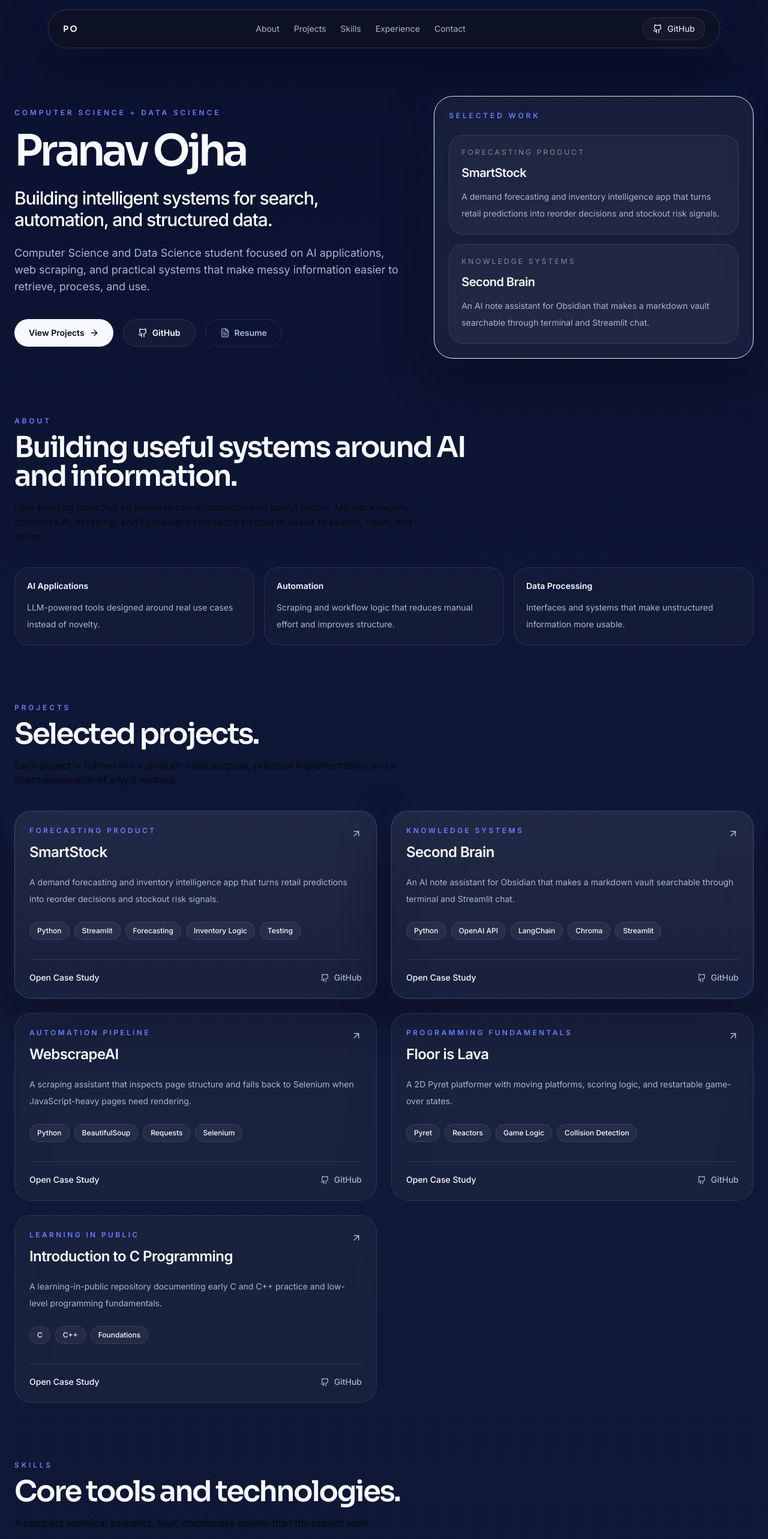
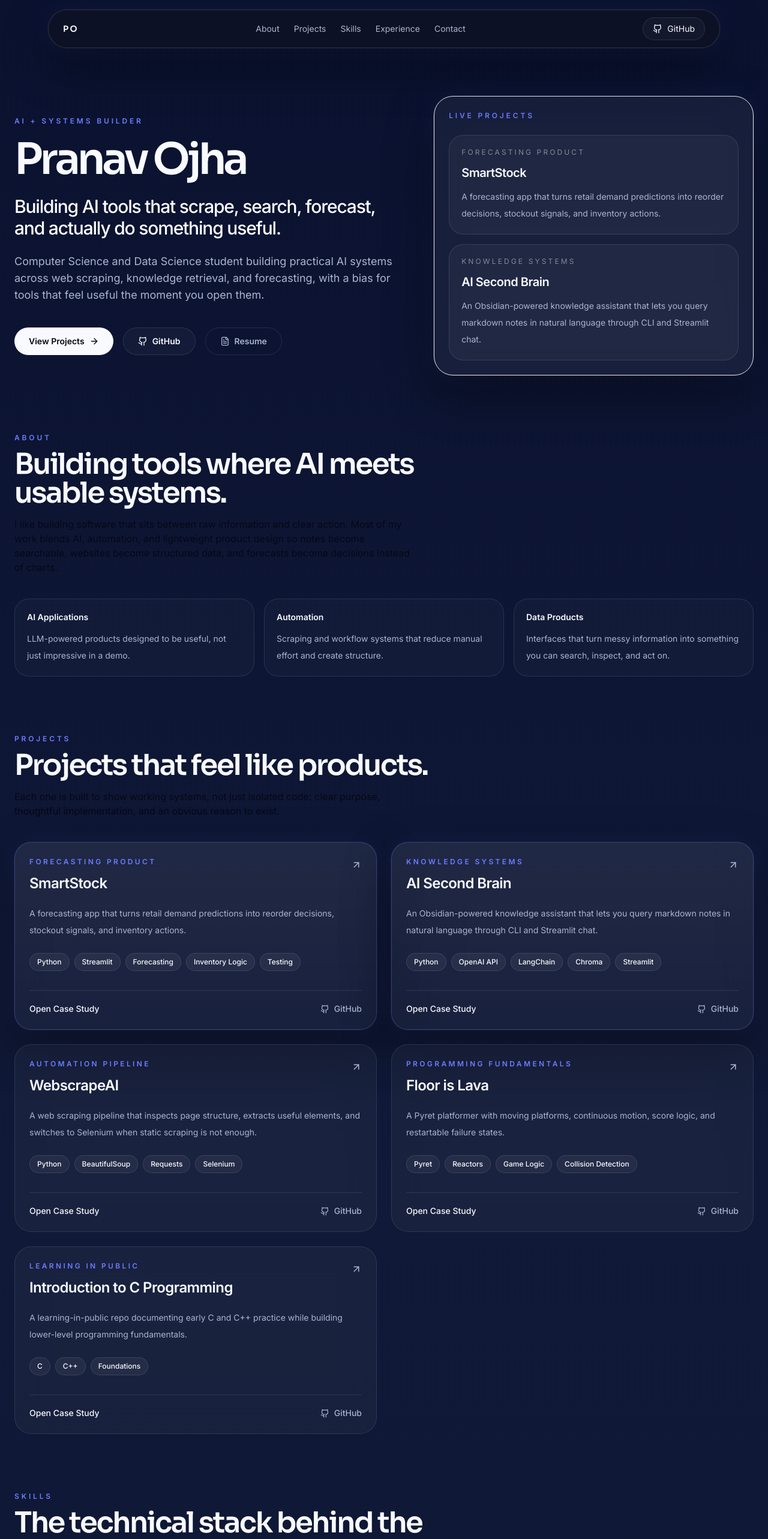
Before and after one commit to Pranavojhaa/project-portfolio, a React (Vite) app: page / in a window 1280 px wide. Shown: the top 2566 px of the page at 60% size. Built offline with nearby package versions, Linux system fonts and the light colour scheme.

Commit message:
Refresh resume and portfolio copy

```diff
--- a/src/App.jsx
+++ b/src/App.jsx
@@ -28,7 +28,7 @@ function App() {
           <Section
             id="about"
             eyebrow="About"
-            title="Building useful systems around AI and information."
+            title="Building tools where AI meets usable systems."
             description={about}
           >
             <motion.div
@@ -39,9 +39,9 @@ function App() {
               className="grid gap-4 md:grid-cols-3"
             >
               {[
-                ["AI Applications", "LLM-powered tools designed around real use cases instead of novelty."],
-                ["Automation", "Scraping and workflow logic that reduces manual effort and improves structure."],
-                ["Data Processing", "Interfaces and systems that make unstructured information more usable."],
+                ["AI Applications", "LLM-powered products designed to be useful, not just impressive in a demo."],
+                ["Automation", "Scraping and workflow systems that reduce manual effort and create structure."],
+                ["Data Products", "Interfaces that turn messy information into something you can search, inspect, and act on."],
               ].map(([title, copy]) => (
                 <div
                   key={title}
@@ -57,8 +57,8 @@ function App() {
           <Section
             id="projects"
             eyebrow="Projects"
-            title="Selected projects."
-            description="Each project is framed like a product: clear purpose, practical implementation, and a direct explanation of why it matters."
+            title="Projects that feel like products."
+            description="Each one is built to show working systems, not just isolated code: clear purpose, thoughtful implementation, and an obvious reason to exist."
           >
             <div className="grid gap-6 lg:grid-cols-2">
               {projects.map((project, index) => (
@@ -75,8 +75,8 @@ function App() {
           <Section
             id="skills"
             eyebrow="Skills"
-            title="Core tools and technologies."
-            description="A compact technical snapshot. Kept intentionally quieter than the project work."
+            title="The technical stack behind the work."
+            description="A compact snapshot of the languages, frameworks, tools, and concepts showing up across the projects."
           >
             <div className="grid gap-4 md:grid-cols-2">
               {skills.map((skill, index) => (
@@ -88,8 +88,8 @@ function App() {
           <Section
             id="experience"
             eyebrow="Experience"
-            title="Experience and leadership."
-            description="A short view of teaching, student leadership, and technical community involvement."
+            title="Leadership, teaching, and community."
+            description="A short view of the places where I have built communities, helped other students level up, and taken ownership outside project work."
           >
             <div className="grid gap-4 md:grid-cols-2">
               {experience.map((item, index) => (
--- a/src/components/Footer.jsx
+++ b/src/components/Footer.jsx
@@ -8,7 +8,7 @@ export function Footer() {
         <div>
           <p className="font-display text-lg font-semibold text-ink">{hero.name}</p>
           <p className="mt-1 text-sm text-slate">
-            Building AI applications, automation systems, and practical developer-facing tools.
+            Building AI applications, automation systems, and sharp little products for real use cases.
           </p>
         </div>
         <div className="flex flex-wrap items-center gap-4 text-sm text-slate">
--- a/src/components/Hero.jsx
+++ b/src/components/Hero.jsx
@@ -15,7 +15,7 @@ export function Hero() {
             transition={{ duration: 0.55 }}
             className="mb-5 text-xs font-semibold uppercase tracking-[0.32em] text-accent"
           >
-            Computer Science + Data Science
+            AI + Systems Builder
           </motion.p>
 
           <motion.h1
@@ -84,7 +84,7 @@ export function Hero() {
           className="rounded-[32px] border border-white/12 bg-white/[0.05] p-6 shadow-glow backdrop-blur-xl"
         >
           <p className="text-xs font-semibold uppercase tracking-[0.32em] text-accent">
-            Selected work
+            Live projects
           </p>
           <div className="mt-6 space-y-4">
             {featuredProjects.map((project) => (
--- a/src/data/portfolio.js
+++ b/src/data/portfolio.js
@@ -8,16 +8,17 @@ export const navItems = [
 
 export const hero = {
   name: "Pranav Ojha",
-  tagline: "Building intelligent systems for search, automation, and structured data.",
+  tagline: "Building AI tools that scrape, search, forecast, and actually do something useful.",
   intro:
-    "Computer Science and Data Science student focused on AI applications, web scraping, and practical systems that make messy information easier to retrieve, process, and use.",
+    "Computer Science and Data Science student building practical AI systems across web scraping, knowledge retrieval, and forecasting, with a bias for tools that feel useful the moment you open them.",
   github: "https://github.com/Pranavojhaa",
   email: "pranavojha456@gmail.com",
+  website: "https://pranavojha.com/",
   resume: "/Pranav_Ojha_Resume.pdf",
 };
 
 export const about =
-  "I like building tools that sit between raw information and useful output. My work usually combines AI, scraping, and lightweight interfaces so data is easier to search, clean, and act on.";
+  "I like building software that sits between raw information and clear action. Most of my work blends AI, automation, and lightweight product design so notes become searchable, websites become structured data, and forecasts become decisions instead of charts.";
 
 export const skills = [
   {
@@ -42,13 +43,13 @@ export const projects = [
   {
     title: "SmartStock",
     summary:
-      "A demand forecasting and inventory intelligence app that turns retail predictions into reorder decisions and stockout risk signals.",
+      "A forecasting app that turns retail demand predictions into reorder decisions, stockout signals, and inventory actions.",
     problem:
       "Forecasting projects often stop at model outputs, while the real business question is what inventory action to take next. Teams need demand estimates that translate directly into stocking decisions.",
     solution:
       "SmartStock predicts 7-day and 28-day retail demand, compares model performance against baselines, estimates safety stock, and converts forecasts into reorder quantities through an interactive Streamlit app.",
     outcome:
-      "The project shows product thinking as much as data science skill by connecting feature engineering, supervised forecasting, business rules, testing, and a usable interface in one end-to-end workflow.",
+      "It reads more like a compact analytics product than a notebook project, combining modeling, business logic, tests, and a Streamlit UI into one usable system.",
     stack: ["Python", "Streamlit", "Forecasting", "Inventory Logic", "Testing"],
     github: "https://github.com/Pranavojhaa/Smart_stock",
     demo: "https://smartstock.pranavojha.com/",
@@ -56,15 +57,15 @@ export const projects = [
     featured: true,
   },
   {
-    title: "Second Brain",
+    title: "AI Second Brain",
     summary:
-      "An AI note assistant for Obsidian that makes a markdown vault searchable through terminal and Streamlit chat.",
+      "An Obsidian-powered knowledge assistant that lets you query markdown notes in natural language through CLI and Streamlit chat.",
     problem:
       "Personal notes are useful only if they stay searchable and easy to revisit. Static folders and scattered markdown files make recall slow, especially when notes grow over time.",
     solution:
       "Second Brain loads notes from an Obsidian vault, embeds only new files, and lets users query their notes through a CLI or Streamlit interface using retrieval-backed responses.",
     outcome:
-      "This project turns personal knowledge into something interactive and easier to reuse, while showing a practical application of LLMs, embeddings, and lightweight product design.",
+      "It turns personal knowledge into a system you can actually talk to, showing how retrieval and LLM workflows can make notes feel more like an interface than a folder.",
     stack: ["Python", "OpenAI API", "LangChain", "Chroma", "Streamlit"],
     github: "https://github.com/Pranavojhaa/Second_Brain",
     demo: "mailto:pranavojha456@gmail.com?subject=AI%20Second%20Brain%20Demo",
@@ -74,13 +75,13 @@ export const projects = [
   {
     title: "WebscrapeAI",
     summary:
-      "A scraping assistant that inspects page structure and falls back to Selenium when JavaScript-heavy pages need rendering.",
+      "A web scraping pipeline that inspects page structure, extracts useful elements, and switches to Selenium when static scraping is not enough.",
     problem:
       "Many websites expose useful information inconsistently. Some pages are easy to scrape statically, while others need rendering before tables, links, or content become usable.",
     solution:
       "WebscrapeAI inspects a page, reports what elements are available, scrapes content like tables or headings, and switches to Selenium when the page appears too dynamic for a simple request flow.",
     outcome:
-      "The project demonstrates practical automation thinking: start simple, inspect the page, and escalate only when the content actually needs a heavier scraping path.",
+      "It shows practical automation thinking: inspect first, scrape intelligently, and escalate to a heavier rendering path only when the page actually needs it.",
     stack: ["Python", "BeautifulSoup", "Requests", "Selenium"],
     github: "https://github.com/Pranavojhaa/WebscrapeAI",
     demo: "https://webscrapeai.pranavojha.com/",
@@ -90,7 +91,7 @@ export const projects = [
   {
     title: "Floor is Lava",
     summary:
-      "A 2D Pyret platformer with moving platforms, scoring logic, and restartable game-over states.",
+      "A Pyret platformer with moving platforms, continuous motion, score logic, and restartable failure states.",
     problem:
       "Games are a good way to test programming fundamentals because they require clean control flow, timing, collision rules, and user feedback all at once.",
     solution:
@@ -105,7 +106,7 @@ export const projects = [
   {
     title: "Introduction to C Programming",
     summary:
-      "A learning-in-public repository documenting early C and C++ practice and low-level programming fundamentals.",
+      "A learning-in-public repo documenting early C and C++ practice while building lower-level programming fundamentals.",
     problem:
       "Building stronger systems intuition starts with understanding lower-level programming concepts, memory-aware thinking, and structured problem solving.",
     solution:
@@ -121,20 +122,25 @@ export const projects = [
 
 export const experience = [
   {
-    title: "Representative",
-    org: "Data Science Club, Krea University",
+    title: "Founder",
+    org: "Krea Data Science Club",
     detail:
-      "Supported student-facing initiatives and community engagement around data science learning and collaboration.",
+      "Founded the club and help organize technical discussions, workshops, and events around data science and machine learning.",
   },
   {
     title: "Peer Tutor",
-    org: "Python for Data Science",
+    org: "Python for Data Science Forum",
     detail:
-      "Helped peers strengthen Python fundamentals for data work, problem-solving, and course assignments.",
+      "Selected as the first peer tutor for the course while taking it, supporting students with Python concepts, debugging, and coursework.",
   },
 ];
 
 export const contactCards = [
+  {
+    label: "Website",
+    value: "pranavojha.com",
+    href: "https://pranavojha.com/",
+  },
   {
     label: "GitHub",
     value: "Pranavojhaa",
```
Also changed, not shown: src/components/ContactSection.jsx (+5 -5 lines), 1 other file (tests, documents, lock files or other folders).
